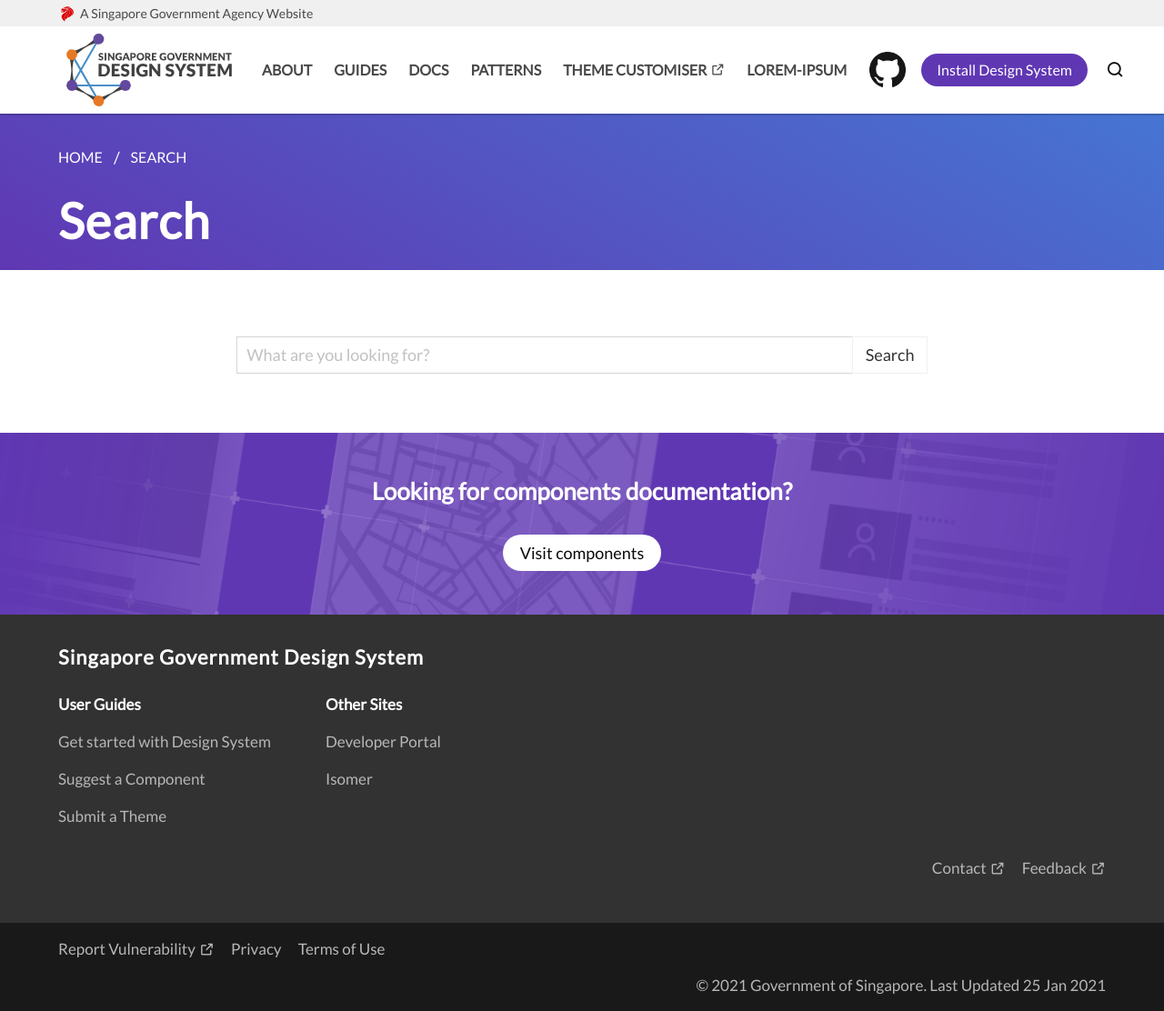
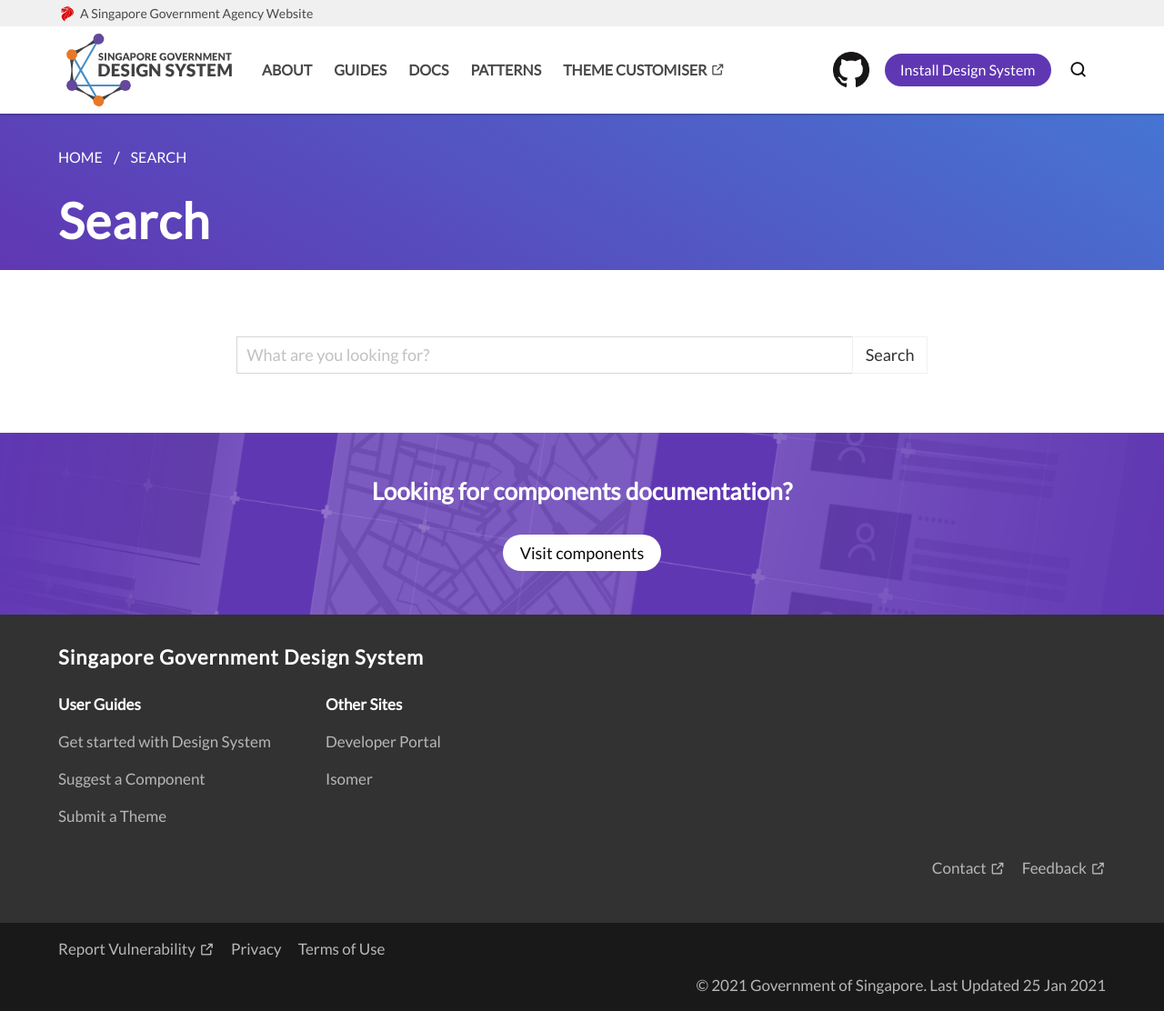
Before and after one commit to isaacteh-ust/sgds-demo, a Jekyll site: the page built from search/search.html, in a window 1280 px wide and 1112 px high. Shown: the whole window at 91% size. Built offline with Jekyll 4.4.1, drawn with Linux system fonts in a browser that asks for light colours; some web fonts are replaced.

Commit message:
navigation.yml: updated items

```diff
--- a/_data/navigation.yml
+++ b/_data/navigation.yml
@@ -33,7 +33,3 @@
 - title: Theme Customiser
   url: 'https://customiser.designsystem.gov.sg'
   target: _blank
-- title: lorem-ipsum
-  url: lorem-ipsum
-  lvl2: []
-  target: lorem-ipsum
```
